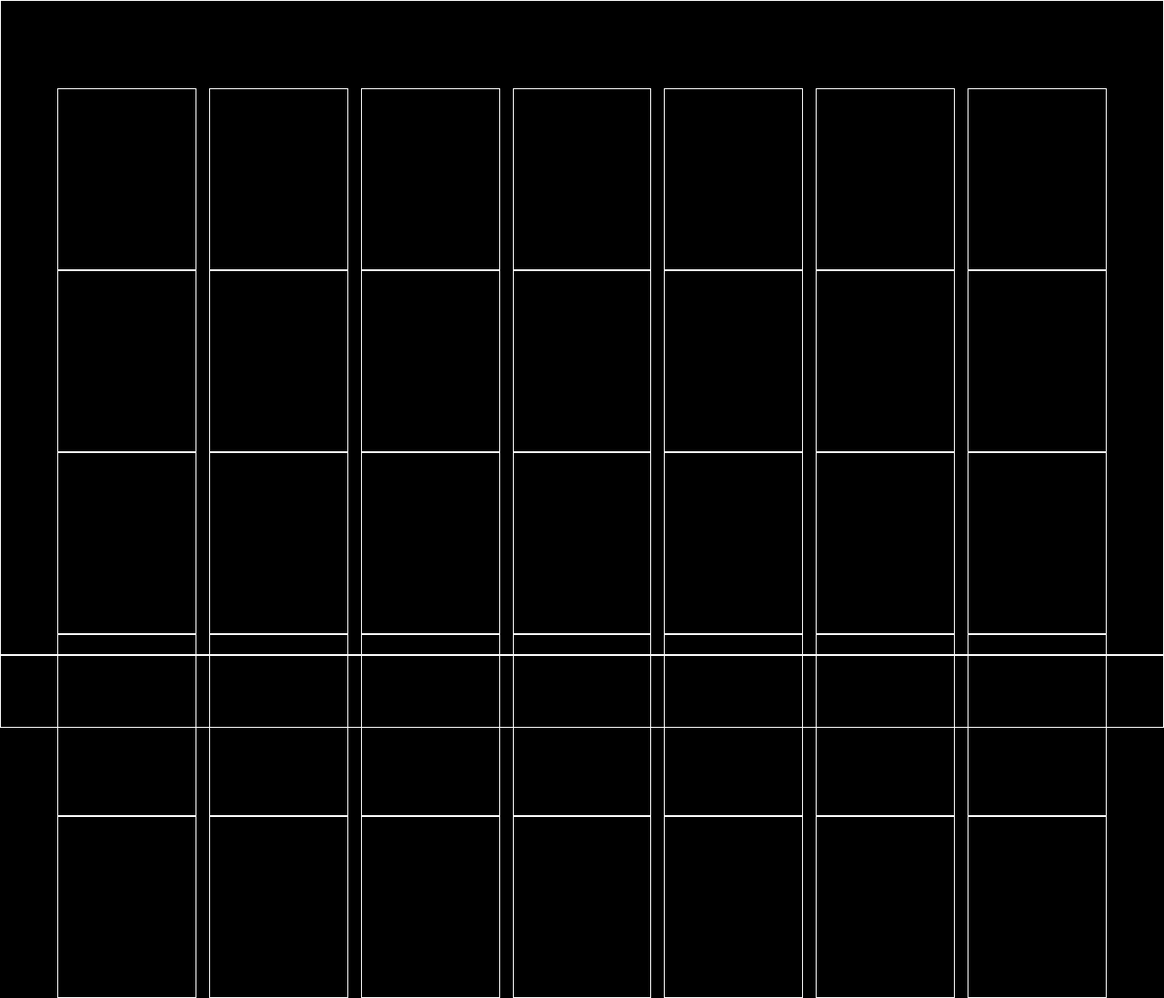
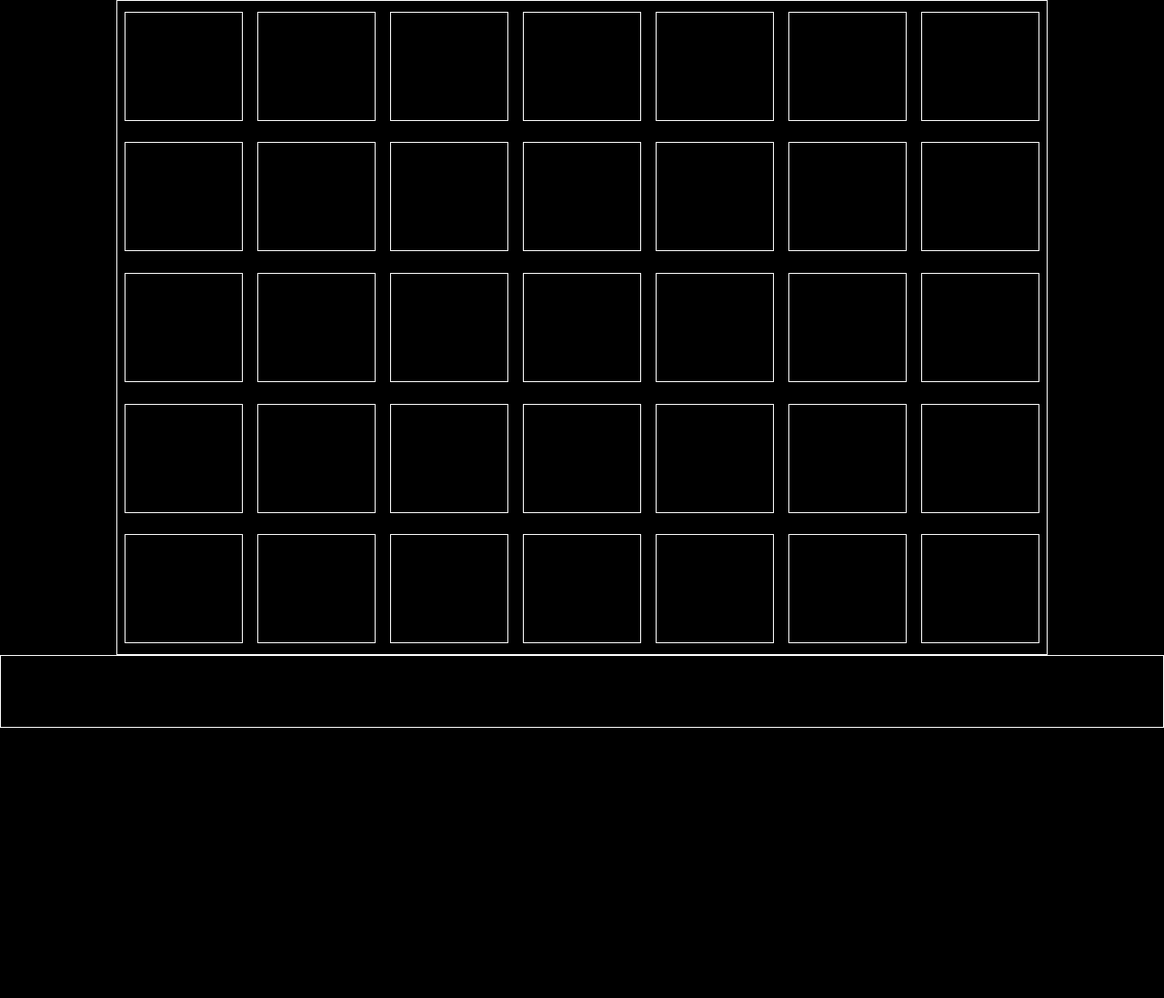
Before and after one commit to PietroSavini/html-css-zoom, a plain HTML site: page index.html in a window 1280 px wide. Shown: the whole page at 91% size. After the commit the page ends 800 px from the top, so only its background shows below. Drawn offline with Linux system fonts and the light colour scheme.

Commit message:
fixed wrapper overlay

```diff
--- a/css/style.css
+++ b/css/style.css
@@ -28,15 +28,15 @@ body{
     height: 100vh;
     width: 100%;
     position: relative;
+    align-items: center;
 }
 
 .gallery{
     height: 90%;
-    padding: 6rem 3rem 2rem;
-    width: 100%;
+    width: 80%;
     display: flex;
     flex-wrap: wrap;
-    justify-content: space-evenly;
+    justify-content: space-around;
     align-items: center;
 
     /* debug */
@@ -45,14 +45,16 @@ body{
 
 .col{
     width: calc(100%/7 - 1rem);
-    height: 200px;
+    height: 15vh;
     border: var(--border);
 }
 
 .bar-interface{
+
     width: 100%;
-    height: 120px;
+    height: 10%;
     border: var(--border);
+    background-color: ;
 
 
 }
```
